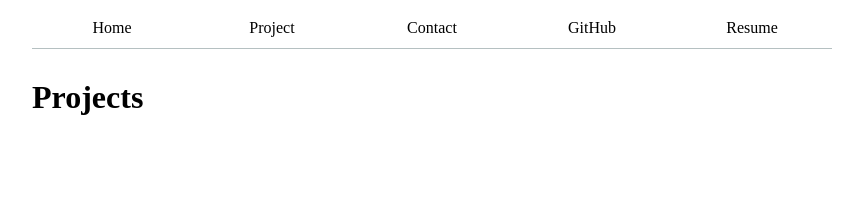
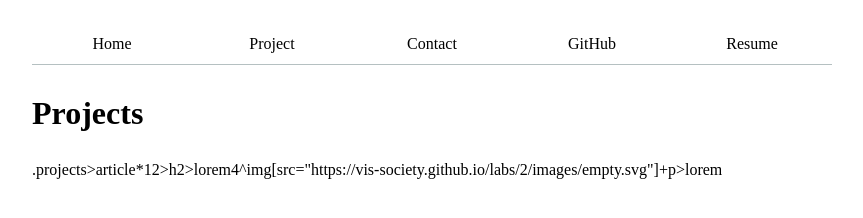
Before and after one commit to sharontey/test_portfolio, a plain HTML site: page projects/index.html in a window 1280 px wide. Shown: the whole page, without its empty margins (208-1071 px from the left). Drawn offline with Linux system fonts and the light colour scheme.

Commit message:
commit changes

```diff
--- a/projects/index.html
+++ b/projects/index.html
@@ -17,5 +17,6 @@
         </ul>
     </nav>
     <h1>Projects</h1>
+    .projects>article*12>h2>lorem4^img[src="https://vis-society.github.io/labs/2/images/empty.svg"]+p>lorem
 </body>
 </html>
--- a/style.css
+++ b/style.css
@@ -2,7 +2,7 @@ body {
   max-width: 100ch;
   margin-inline: auto;
   line-height: 1.5;
-  padding: auto;
+  padding: 1em;
 }
 
 /* Step 2.4: Define accent color */
```
